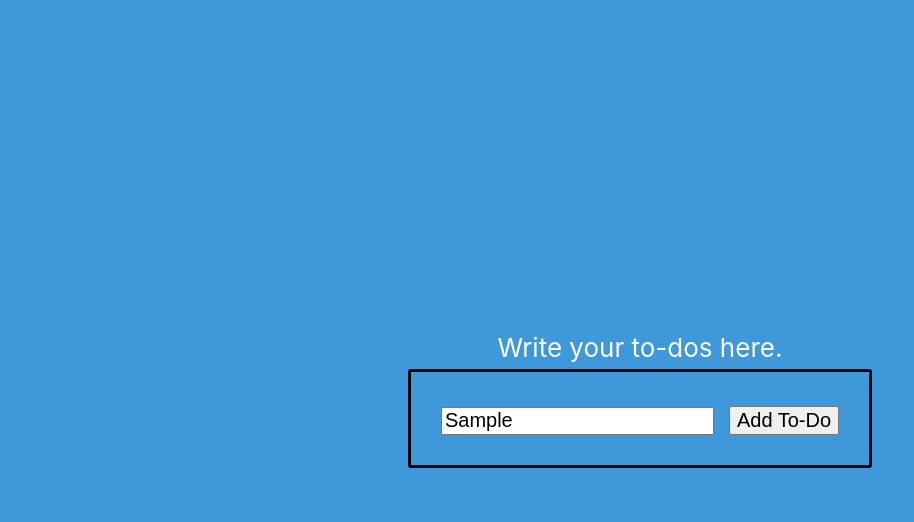
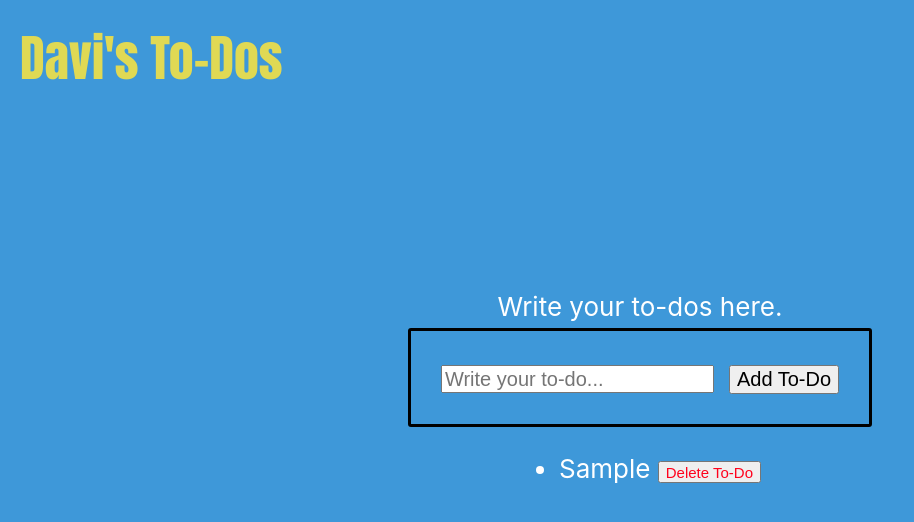
Before and after one commit to DaviZCodes/React-To-Do-List, a React (Create React App) app: page / in a window 1280 px wide. Both pictures are taken after typing "Sample" into the empty fields and a click on the button "Add To-Do". Shown: the top 522 px of the page, without its empty margins (0-914 px from the left). Built offline with nearby package versions, Linux system fonts and the light colour scheme.

Commit message:
to do list completed

```diff
--- a/src/App.css
+++ b/src/App.css
@@ -3,6 +3,7 @@
 }
 
 .App-header {
+  position: relative;
   background-color: #3e98d9;
   min-height: 100vh;
   display: flex;
@@ -21,6 +22,15 @@
   padding: 30px;
 }
 
+#title {
+  position: absolute;
+  font-family:Impact, Haettenschweiler, 'Arial Narrow Bold', sans-serif;
+  color:#e0d954;
+  font-size: 50px;
+  left: 20px;
+  top: 20px;
+}
+
 #head {
   margin-bottom: 6px;
 }
@@ -34,3 +44,11 @@
   margin-left: 15px;
   font-size:20px;
 }
+
+#Delete {
+  height: 22px;
+  font-size: 15px;
+  align-items: center;
+  text-align: center;
+  color: rgb(255, 2, 28);
+}
--- a/src/App.js
+++ b/src/App.js
@@ -2,24 +2,62 @@ import logo from './logo.svg';
 import './App.css';
 import { useState } from 'react';
 
-function addTodo(input_text){
-
-}
-
 function App() {
   //use State hook
   const [toDo, settoDo] = useState("");
+  const [ourList, setourList] = useState([]);
+
+  function addTodo(){
+
+    // creating a unique id for the array to help filter
+    const newItem = {
+      id : Math.floor(Math.random() * 20000),
+      desc: toDo
+    }
+
+     setourList(previousList => [...previousList, newItem]);
+     settoDo("");
+  }
+
+  function removeItem(given_id){
+
+    const updatedArray = ourList.filter(element => element.id !== given_id);
+
+    setourList(updatedArray);
+  }
+
+  let display;
+
+  if (ourList.length == 0){
+    let display = "Congrats! You have no more to-dos!";
+  } else {
+    display = ""
+  }
 
   return (
     <div className="App">
       <header className="App-header">
+        <header id = "title"> Davi's To-Dos </header>
         <header id = "head"> Write your to-dos here. </header>
 
         <div class = "Add-To-Do">
           <input type = "text" id = "input" placeholder="Write your to-do..."
             value = {toDo} onChange = {item => settoDo(item.target.value)}></input>
-          <button id = "button" onClick = {addTodo}> Add To-Do </button>
+          <button id = "button" onClick = {() => addTodo()}> Add To-Do </button>
         </div>
+
+        <div class = "OurList"></div>
+        <ul>
+          {ourList.map(element => {
+            return (
+              <div class = "List">
+                <li key = {element.id}> {element.desc} <button id = "Delete"
+                onClick = {() => removeItem(element.id)}> Delete To-Do </button> </li>
+              </div>
+            );
+          })}
+        </ul>
+        <header> {display} </header>
       </header>
     </div>
   );
```
Also changed, not shown: src/paysfer_logo.jpeg (added).
